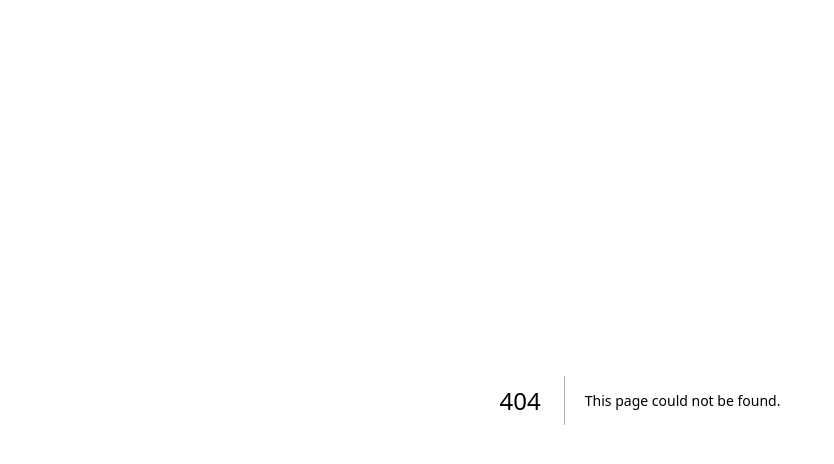
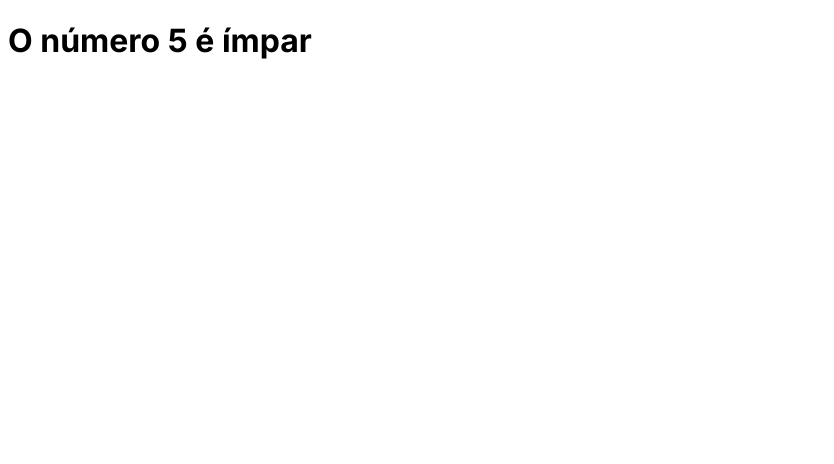
Before and after one commit to DevDaniloFerrari/exercicios-nextjs, a Next.js app: page /render/condicional2 in a window 1280 px wide. Before the commit this address had no page. Shown: the top 464 px of the page, without its empty margins (0-834 px from the left). Built offline with nearby package versions, Linux system fonts and the light colour scheme.

Commit message:
condicional com componente e props children

```diff
--- /dev/null
+++ b/app/render/condicional2/page.tsx
@@ -0,0 +1,19 @@
+import If from "../../../components/If"
+
+export default function condicional2() {
+    const numero = 5
+    return (
+        <div>
+            <If teste={numero % 2 === 0}>
+                <h1>
+                    O número {numero} é par
+                </h1>
+            </If>
+            <If teste={numero % 2 === 1}>
+                <h1>
+                    O número {numero} é ímpar
+                </h1>
+            </If>
+        </div>
+    )
+}
--- /dev/null
+++ b/components/If.jsx
@@ -0,0 +1,6 @@
+export default function If(props) {
+    if(props.teste)
+        return props.children
+
+    return null
+}
```
